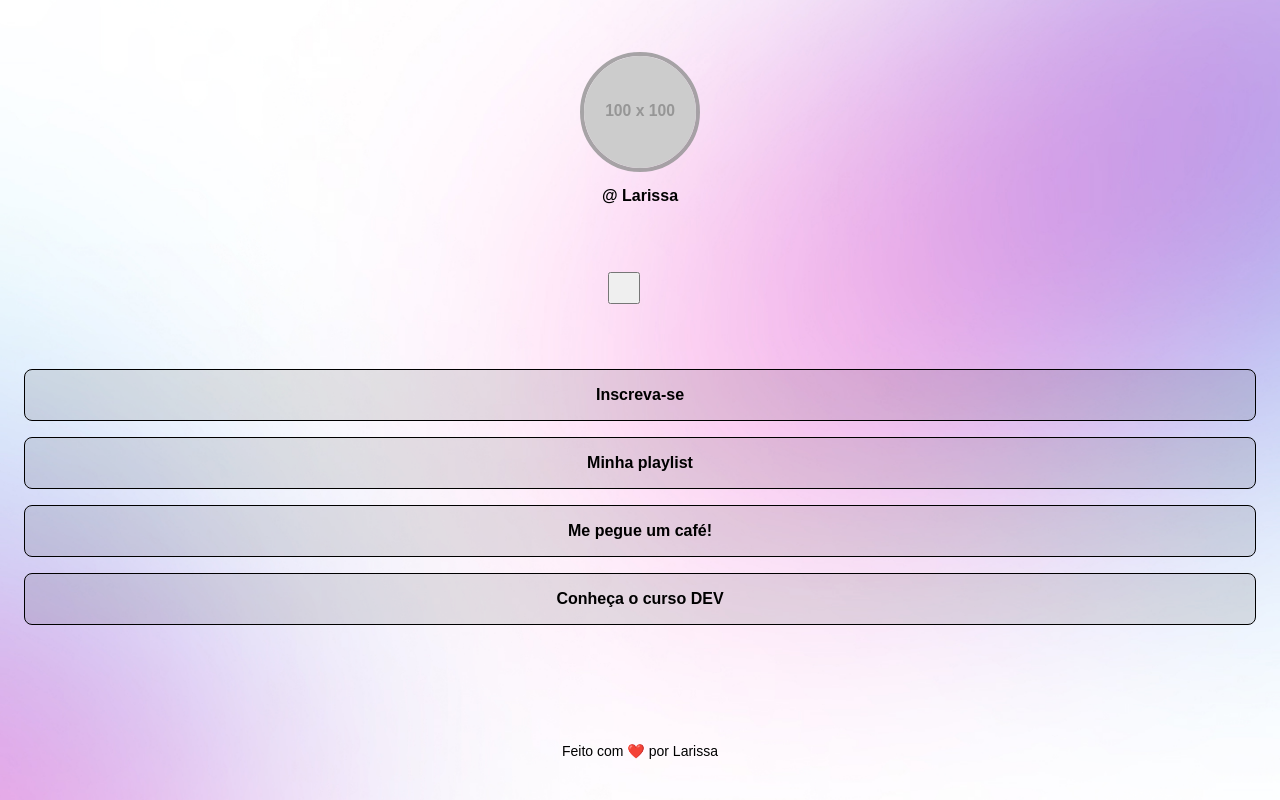
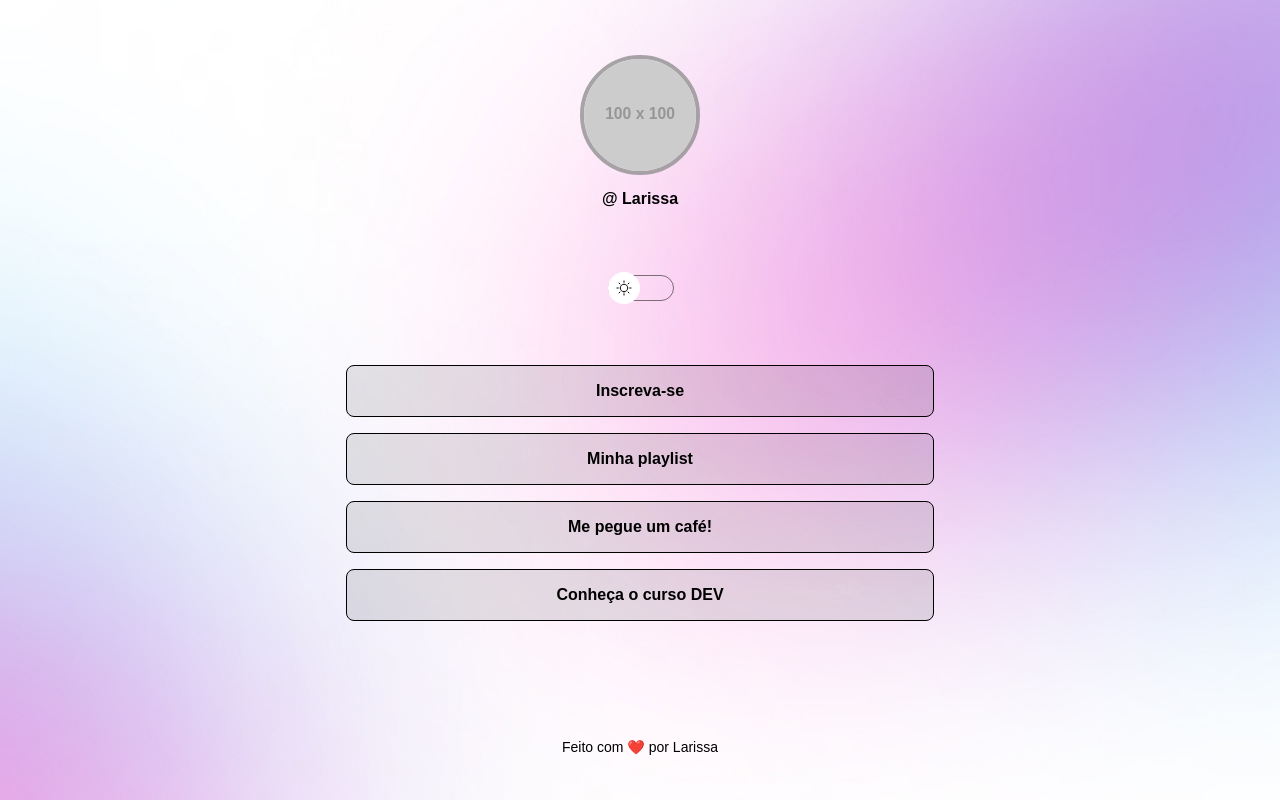
Before and after one commit to larissa016/I3DS-2026-B, a React (Vite) app in the folder 03-devlinks/: page / in a window 1280 px wide. Built offline with nearby package versions, Linux system fonts and the light colour scheme.

Commit message:
feat: atualizar estilos do componente Switch e ajustar estrutura do CSS

```diff
--- a/03-devlinks/src/App.css
+++ b/03-devlinks/src/App.css
@@ -27,12 +27,20 @@
   color: var(--text-color);
 }
 
-#Links ul{
-  list-style-type: none;
-  display: flex;
-  flex-direction: column;
-  gap: 16px;
-  padding: 24px;
+#Links {
+    display: flex;
+    justify-content: center;
+
+ul {
+    width: 100%;
+
+    max-width: 588px;
+    list-style: none;
+    display: flex;
+    flex-direction: column;
+    gap: 16px;
+    padding: 24px;
+}
 }
 
 #SocialLinks{
--- a/03-devlinks/src/components/Switch/Switch.module.css
+++ b/03-devlinks/src/components/Switch/Switch.module.css
@@ -6,5 +6,59 @@
      & button{
         width: 32px;
         height: 32px;
+        border-radius: 50%;
+        border: 0;
+        background-color: #fff;
+        background-image: var(--switch-bg-url);
+        background-repeat: no-repeat;
+        background-position: center;
+
+
+        position: absolute;
+        z-index: 1;
+        top: 50%;
+        transform: translateY(-50%);
+        animation: slide-out 0.2s;
+
+     }
+     & button:hover{
+        outline: 8px solid var(--stroke-color);
+
+     }
+     & span{
+        display: block;
+        width: 64px;
+        height: 24px;
+        border-color: var(--surface-color);
+        border:1px solid var(--stroke-color);
+        border-radius: 999px;
+
+        backdrop-filter: blue(4px);
+        -webkit-backdrop-filter: blur(4px);
+
      }
 }
+
+.light #Switch button {
+animation: slide-in 0.2 forwards;
+}
+/*animação*/
+@keyframes slide-in {
+    from{
+       left: 0;
+
+    }
+    to{
+        left: 50%;
+    }
+}
+
+    @keyframes slide-out {
+    from{
+       left: 50%;
+
+    }
+    to{
+        left: 0;
+    }
+}
```
